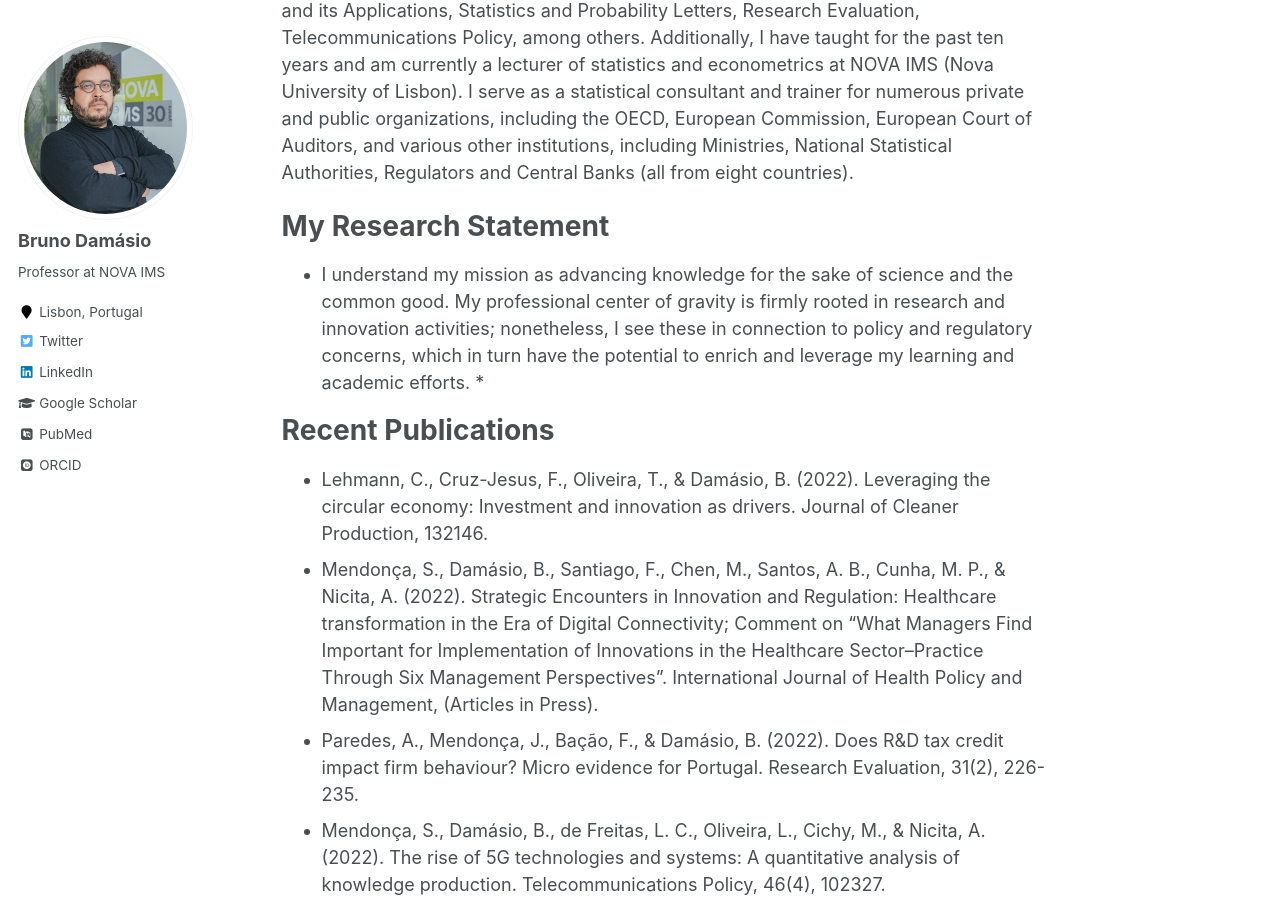
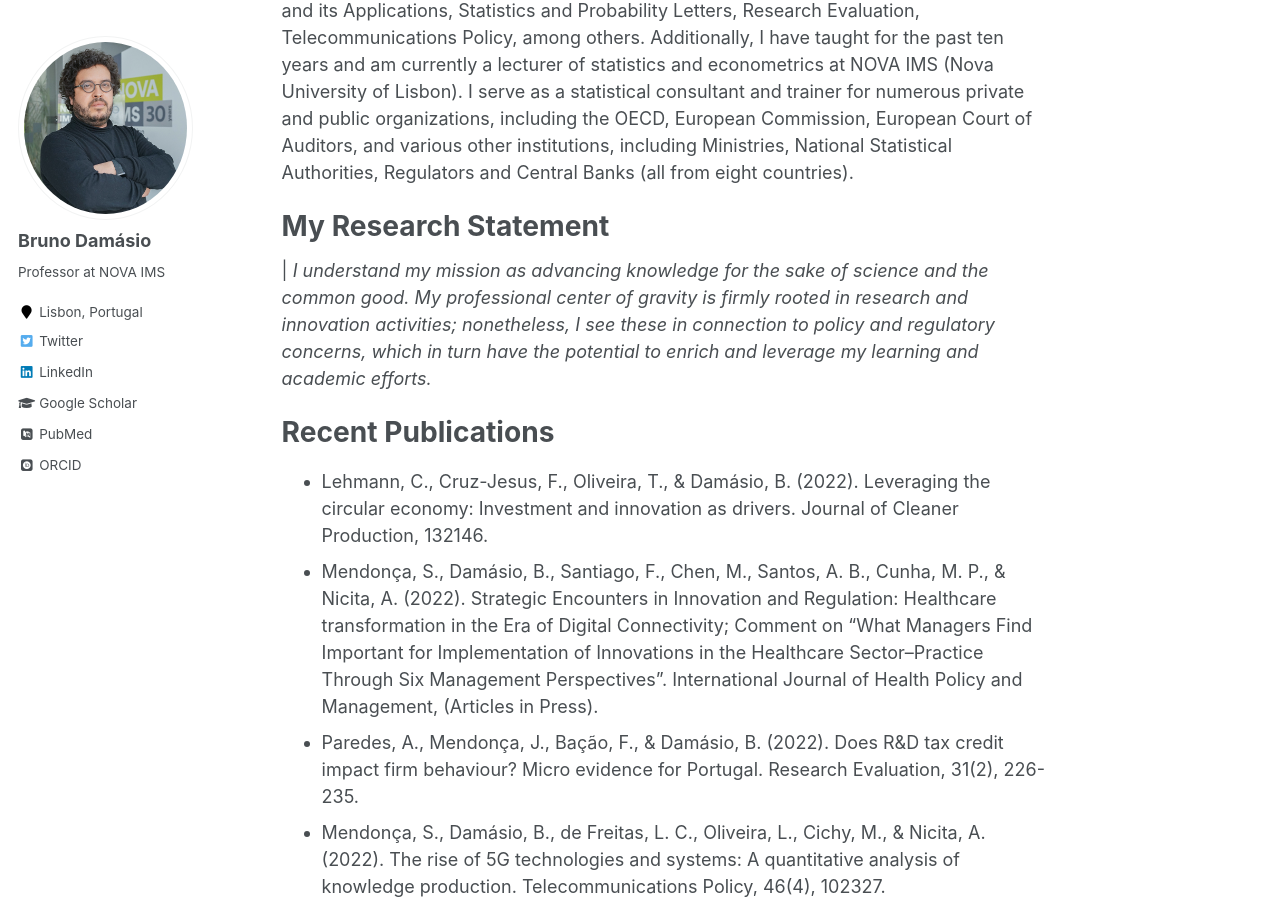
Before and after one commit to damasiob/damasiob.github.io, a Jekyll site: the page built from _pages/about.md, in a window 1280 px wide and 900 px high, scrolled down 325 px. Built offline with Jekyll 4.4.1, drawn with Linux system fonts in a browser that asks for light colours; some web fonts are replaced.

```diff
--- a/_pages/about.md
+++ b/_pages/about.md
@@ -14,7 +14,7 @@ I completed my Ph.D. in Applied Mathematics at the University of Lisbon in 2019.
 
 My Research Statement
 ======
-* I understand my mission as advancing knowledge for the sake of science and the common good. My professional center of gravity is firmly rooted in research and innovation activities; nonetheless, I see these in connection to policy and regulatory concerns, which in turn have the potential to enrich and leverage my learning and academic efforts. *
+|    *I understand my mission as advancing knowledge for the sake of science and the common good. My professional center of gravity is firmly rooted in research and innovation activities; nonetheless, I see these in connection to policy and regulatory concerns, which in turn have the potential to enrich and leverage my learning and academic efforts.*
 
 
 
```
